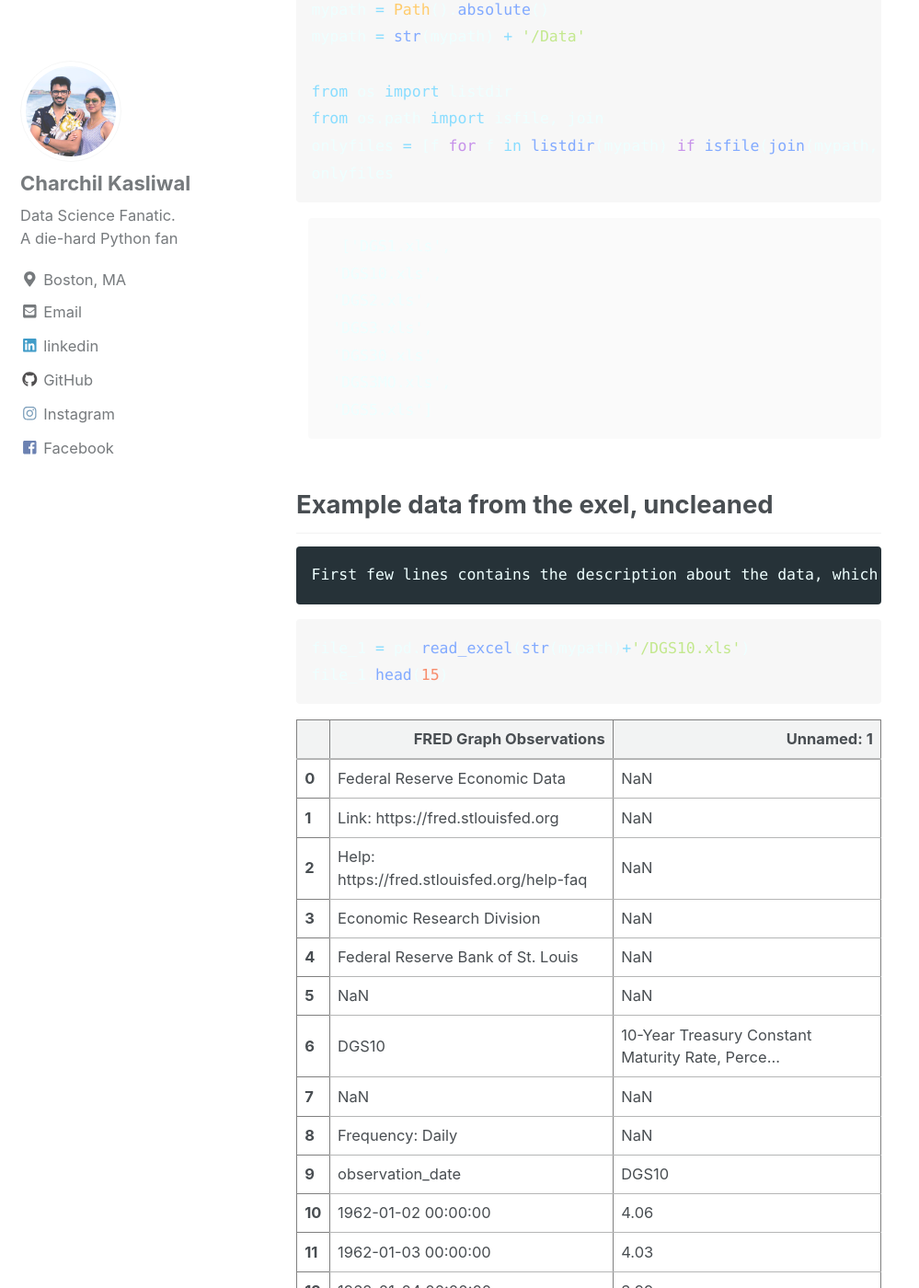
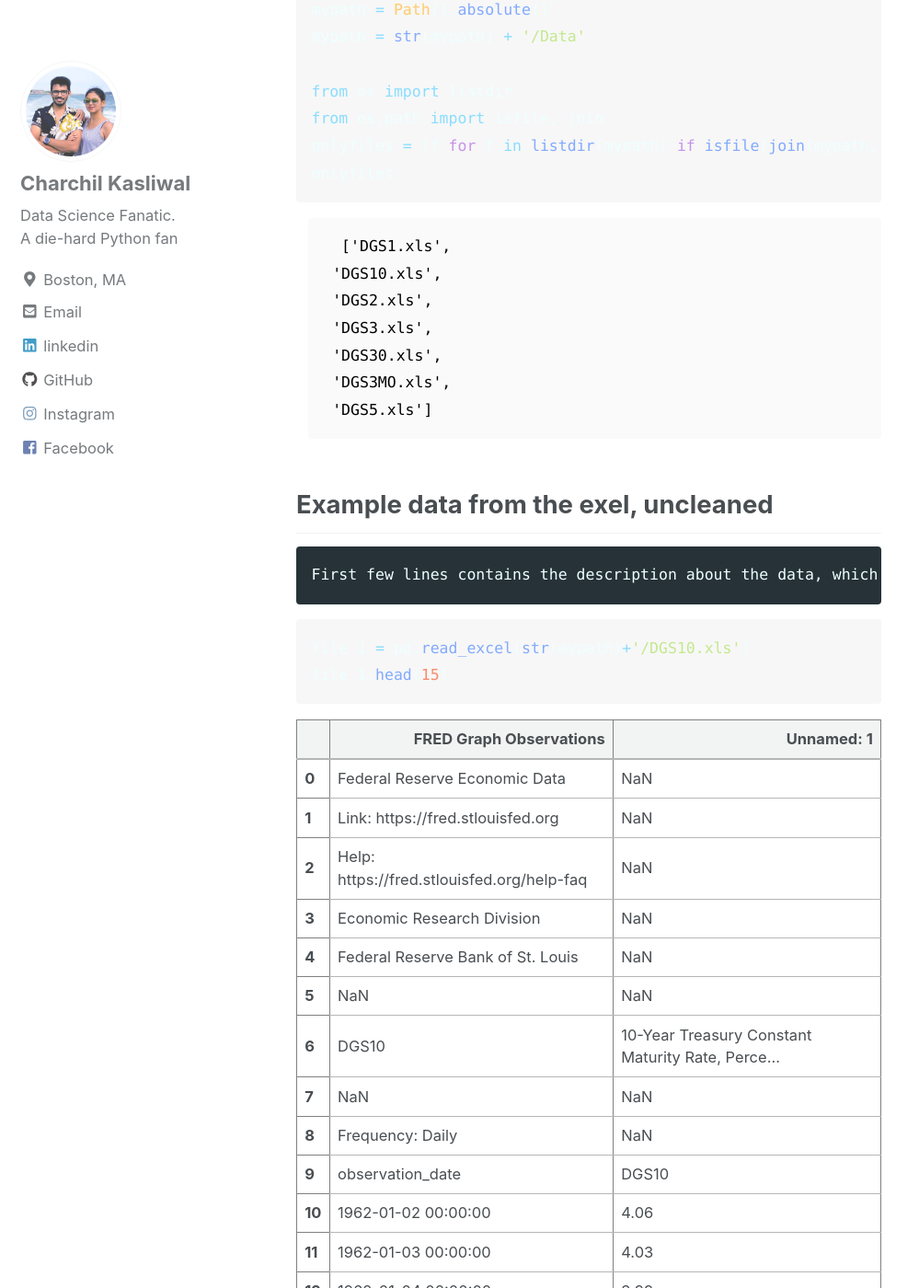
Before and after one commit to charchil10/charchil10.github.io, a Jekyll site: the page built from _posts/2018-10-04-Machine-learning-in-finance.md, in a window 1280 px wide and 1400 px high, scrolled down 1490 px. Shown: the whole window at 92% size, without its empty margins (0-999 px from the left). Built offline with Jekyll 4.4.1, drawn with Linux system fonts in a browser that asks for light colours; nearby versions of some CDN libraries.

Commit message:
Debugged

```diff
--- a/_sass/minimal-mistakes/_code-render.scss
+++ b/_sass/minimal-mistakes/_code-render.scss
@@ -9,10 +9,10 @@
   border-radius: 4px !important;
   background-color: #fafafa !important;
   box-shadow: none !important;
-  color: black;
+  color: black !important;
 }
 
 .output_stream:before, .output_data_text:before, .output_traceback_line:before{
   content: none !important;
-  border: none
+  border: none !important;
 }
```
